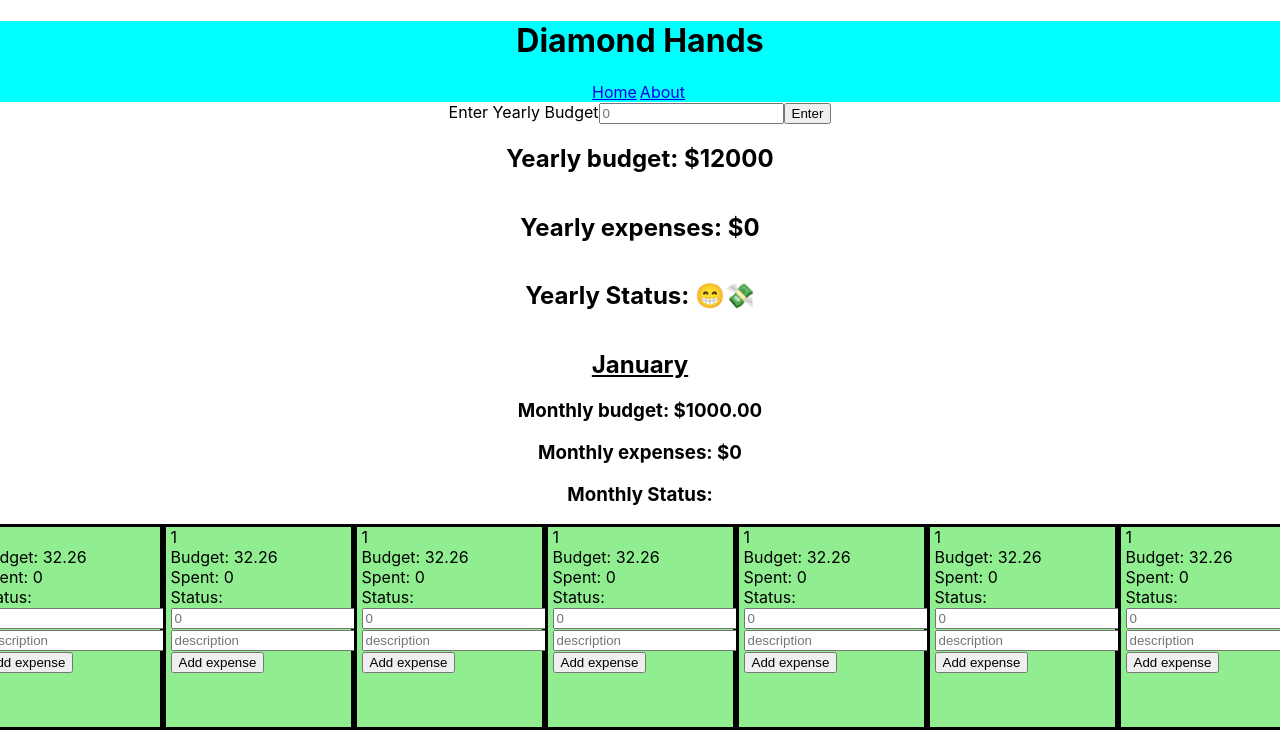
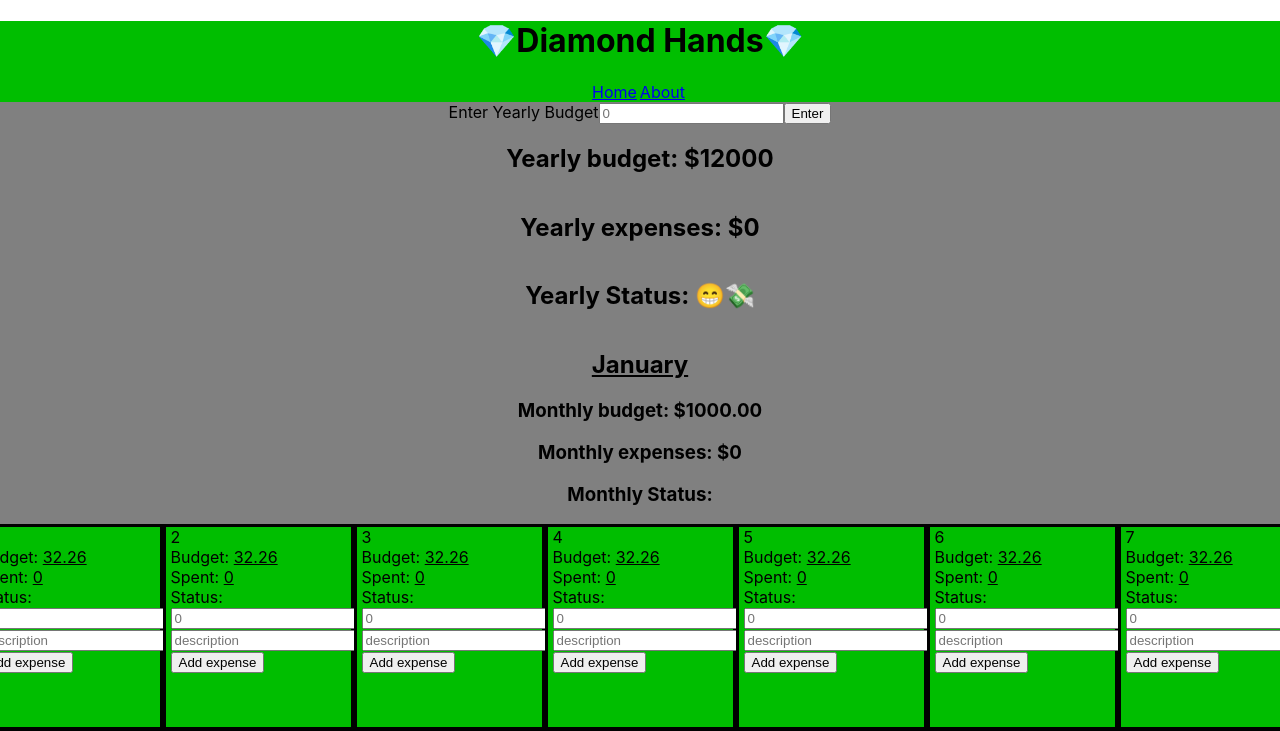
Before and after one commit to Aron400/Diamond-Hands, a React (Create React App) app: page / in a window 1280 px wide. Shown: the top 731 px of the page. Built offline with nearby package versions, Linux system fonts and the light colour scheme.

Commit message:
Cosmetic changes in css

```diff
--- a/src/App.css
+++ b/src/App.css
@@ -1,10 +1,11 @@
 .App {
   text-align: center;
+  background-color: grey;
 
 }
 
 .header {
-  background-color: aqua;
+  background-color: rgb(0, 190, 0);
 }
 
 h3 {
@@ -12,12 +13,13 @@ h3 {
   margin-top: 0;
 }
 
+
 .day {
   /* display: inline-flex; */
   border: solid black;
   height: 200px;
   width: 180px;
-  background-color: lightgreen;
+  background-color:  rgb(0, 190, 0);
   text-align: left;
   padding-left: 5px;
 }
@@ -38,6 +40,3 @@ h3 {
   flex-direction: column;
   align-items: center;
 }
-/* .inner {
-  position:static;
-} */
--- a/src/components/day.js
+++ b/src/components/day.js
@@ -58,9 +58,9 @@ const Day = (props) => {
 
     return (
         <div className='day'>
-            <div className='inner'>{dayNumber}</div>
-            <div className='inner'>Budget: {dailyBudget.toFixed(2)}</div>
-            <div className="inner">Spent: {dailyExpense}</div>
+            <div className='inner'>{props.value}</div>
+            <div className='inner'>Budget: <u>{dailyBudget.toFixed(2)}</u></div>
+            <div className="inner">Spent: <u>{dailyExpense}</u></div>
             <div className='inner'>Status: {dailyStatus}</div>
             <form className='expense'>
                 <div className="field">
--- a/src/components/header.js
+++ b/src/components/header.js
@@ -4,7 +4,7 @@ import './header.css'
 const Header = () => {
     return (
         <div className='header'>
-            <h1>Diamond Hands</h1>
+            <h1>💎Diamond Hands💎</h1>
             <ul>
                 <li><a href="#home">Home</a></li>
                 <li><a href="#about">About</a></li>
--- a/src/components/month.js
+++ b/src/components/month.js
@@ -17,46 +17,46 @@ const Month = () => {
             <h3>Monthly Status: {monthlyStatus}</h3>
 
             <div className='week'>
-                <Day dayNumber={1} setMonthlyExpenses={setMonthlyExpenses} monthlyExpenses={monthlyExpenses} setMonthlyStatus={setMonthlyStatus} />
-                <Day dayNumber={2} setMonthlyExpenses={setMonthlyExpenses} monthlyExpenses={monthlyExpenses} setMonthlyStatus={setMonthlyStatus} />
-                <Day dayNumber={3} setMonthlyExpenses={setMonthlyExpenses} monthlyExpenses={monthlyExpenses} setMonthlyStatus={setMonthlyStatus} />
-                <Day className='1' setMonthlyExpenses={setMonthlyExpenses} monthlyExpenses={monthlyExpenses} setMonthlyStatus={setMonthlyStatus} />
-                <Day className='1' setMonthlyExpenses={setMonthlyExpenses} monthlyExpenses={monthlyExpenses} setMonthlyStatus={setMonthlyStatus} />
-                <Day className='1' setMonthlyExpenses={setMonthlyExpenses} monthlyExpenses={monthlyExpenses} setMonthlyStatus={setMonthlyStatus} />
-                <Day className='1' setMonthlyExpenses={setMonthlyExpenses} monthlyExpenses={monthlyExpenses} setMonthlyStatus={setMonthlyStatus} />
-            </div>
-            {/* <div className='week'>
-                <Day className='1' setMonthlyExpenses={setMonthlyExpenses} monthlyExpenses={monthlyExpenses} />
-                <Day className='1' setMonthlyExpenses={setMonthlyExpenses} monthlyExpenses={monthlyExpenses} />
-                <Day className='1' setMonthlyExpenses={setMonthlyExpenses} monthlyExpenses={monthlyExpenses} />
-                <Day className='1' setMonthlyExpenses={setMonthlyExpenses} monthlyExpenses={monthlyExpenses} />
-                <Day className='1' setMonthlyExpenses={setMonthlyExpenses} monthlyExpenses={monthlyExpenses} />
-                <Day className='1' setMonthlyExpenses={setMonthlyExpenses} monthlyExpenses={monthlyExpenses} />
-                <Day className='1' setMonthlyExpenses={setMonthlyExpenses} monthlyExpenses={monthlyExpenses} />
+                <Day value='1' setMonthlyExpenses={setMonthlyExpenses} monthlyExpenses={monthlyExpenses} setMonthlyStatus={setMonthlyStatus} />
+                <Day value='2' setMonthlyExpenses={setMonthlyExpenses} monthlyExpenses={monthlyExpenses} setMonthlyStatus={setMonthlyStatus} />
+                <Day value='3' setMonthlyExpenses={setMonthlyExpenses} monthlyExpenses={monthlyExpenses} setMonthlyStatus={setMonthlyStatus} />
+                <Day value='4' setMonthlyExpenses={setMonthlyExpenses} monthlyExpenses={monthlyExpenses} setMonthlyStatus={setMonthlyStatus} />
+                <Day value='5' setMonthlyExpenses={setMonthlyExpenses} monthlyExpenses={monthlyExpenses} setMonthlyStatus={setMonthlyStatus} />
+                <Day value='6' setMonthlyExpenses={setMonthlyExpenses} monthlyExpenses={monthlyExpenses} setMonthlyStatus={setMonthlyStatus} />
+                <Day value='7' setMonthlyExpenses={setMonthlyExpenses} monthlyExpenses={monthlyExpenses} setMonthlyStatus={setMonthlyStatus} />
             </div>
             <div className='week'>
-                <Day className='1' setMonthlyExpenses={setMonthlyExpenses} monthlyExpenses={monthlyExpenses} />
-                <Day className='1' setMonthlyExpenses={setMonthlyExpenses} monthlyExpenses={monthlyExpenses} />
-                <Day className='1' setMonthlyExpenses={setMonthlyExpenses} monthlyExpenses={monthlyExpenses} />
-                <Day className='1' setMonthlyExpenses={setMonthlyExpenses} monthlyExpenses={monthlyExpenses} />
-                <Day className='1' setMonthlyExpenses={setMonthlyExpenses} monthlyExpenses={monthlyExpenses} />
-                <Day className='1' setMonthlyExpenses={setMonthlyExpenses} monthlyExpenses={monthlyExpenses} />
-                <Day className='1' setMonthlyExpenses={setMonthlyExpenses} monthlyExpenses={monthlyExpenses} />
+                <Day value='8' setMonthlyExpenses={setMonthlyExpenses} monthlyExpenses={monthlyExpenses} setMonthlyStatus={setMonthlyStatus} />
+                <Day value='9' setMonthlyExpenses={setMonthlyExpenses} monthlyExpenses={monthlyExpenses} setMonthlyStatus={setMonthlyStatus} />
+                <Day value='10' setMonthlyExpenses={setMonthlyExpenses} monthlyExpenses={monthlyExpenses} setMonthlyStatus={setMonthlyStatus} />
+                <Day value='11' setMonthlyExpenses={setMonthlyExpenses} monthlyExpenses={monthlyExpenses} setMonthlyStatus={setMonthlyStatus} />
+                <Day value='12' setMonthlyExpenses={setMonthlyExpenses} monthlyExpenses={monthlyExpenses} setMonthlyStatus={setMonthlyStatus} />
+                <Day value='13' setMonthlyExpenses={setMonthlyExpenses} monthlyExpenses={monthlyExpenses} setMonthlyStatus={setMonthlyStatus} />
+                <Day value='14' setMonthlyExpenses={setMonthlyExpenses} monthlyExpenses={monthlyExpenses} setMonthlyStatus={setMonthlyStatus} />
             </div>
             <div className='week'>
-                <Day className='1' setMonthlyExpenses={setMonthlyExpenses} monthlyExpenses={monthlyExpenses} />
-                <Day className='1' setMonthlyExpenses={setMonthlyExpenses} monthlyExpenses={monthlyExpenses} />
-                <Day className='1' setMonthlyExpenses={setMonthlyExpenses} monthlyExpenses={monthlyExpenses} />
-                <Day className='1' setMonthlyExpenses={setMonthlyExpenses} monthlyExpenses={monthlyExpenses} />
-                <Day className='1' setMonthlyExpenses={setMonthlyExpenses} monthlyExpenses={monthlyExpenses} />
-                <Day className='1' setMonthlyExpenses={setMonthlyExpenses} monthlyExpenses={monthlyExpenses} />
-                <Day className='1' setMonthlyExpenses={setMonthlyExpenses} monthlyExpenses={monthlyExpenses} />
+                <Day value='15' setMonthlyExpenses={setMonthlyExpenses} monthlyExpenses={monthlyExpenses} setMonthlyStatus={setMonthlyStatus} />
+                <Day value='16' setMonthlyExpenses={setMonthlyExpenses} monthlyExpenses={monthlyExpenses} setMonthlyStatus={setMonthlyStatus} />
+                <Day value='17' setMonthlyExpenses={setMonthlyExpenses} monthlyExpenses={monthlyExpenses} setMonthlyStatus={setMonthlyStatus} />
+                <Day value='18' setMonthlyExpenses={setMonthlyExpenses} monthlyExpenses={monthlyExpenses} setMonthlyStatus={setMonthlyStatus} />
+                <Day value='19' setMonthlyExpenses={setMonthlyExpenses} monthlyExpenses={monthlyExpenses} setMonthlyStatus={setMonthlyStatus} />
+                <Day value='20' setMonthlyExpenses={setMonthlyExpenses} monthlyExpenses={monthlyExpenses} setMonthlyStatus={setMonthlyStatus} />
+                <Day value='21' setMonthlyExpenses={setMonthlyExpenses} monthlyExpenses={monthlyExpenses} setMonthlyStatus={setMonthlyStatus} />
             </div>
             <div className='week'>
-                <Day className='1' setMonthlyExpenses={setMonthlyExpenses} monthlyExpenses={monthlyExpenses} />
-                <Day className='1' setMonthlyExpenses={setMonthlyExpenses} monthlyExpenses={monthlyExpenses} />
-                <Day className='1' setMonthlyExpenses={setMonthlyExpenses} monthlyExpenses={monthlyExpenses} />
-            </div> */}
+                <Day value='22' setMonthlyExpenses={setMonthlyExpenses} monthlyExpenses={monthlyExpenses} setMonthlyStatus={setMonthlyStatus} />
+                <Day value='23' setMonthlyExpenses={setMonthlyExpenses} monthlyExpenses={monthlyExpenses} setMonthlyStatus={setMonthlyStatus} />
+                <Day value='24' setMonthlyExpenses={setMonthlyExpenses} monthlyExpenses={monthlyExpenses} setMonthlyStatus={setMonthlyStatus} />
+                <Day value='25' setMonthlyExpenses={setMonthlyExpenses} monthlyExpenses={monthlyExpenses} setMonthlyStatus={setMonthlyStatus} />
+                <Day value='26' setMonthlyExpenses={setMonthlyExpenses} monthlyExpenses={monthlyExpenses} setMonthlyStatus={setMonthlyStatus} />
+                <Day value='27' setMonthlyExpenses={setMonthlyExpenses} monthlyExpenses={monthlyExpenses} setMonthlyStatus={setMonthlyStatus} />
+                <Day value='28' setMonthlyExpenses={setMonthlyExpenses} monthlyExpenses={monthlyExpenses} setMonthlyStatus={setMonthlyStatus} />
+            </div>
+            <div className='week'>
+                <Day value='29' setMonthlyExpenses={setMonthlyExpenses} monthlyExpenses={monthlyExpenses} setMonthlyStatus={setMonthlyStatus} />
+                <Day value='30' setMonthlyExpenses={setMonthlyExpenses} monthlyExpenses={monthlyExpenses} setMonthlyStatus={setMonthlyStatus} />
+                <Day value='31' setMonthlyExpenses={setMonthlyExpenses} monthlyExpenses={monthlyExpenses} setMonthlyStatus={setMonthlyStatus} />
+           </div>
         </div>
     );
 };
```
